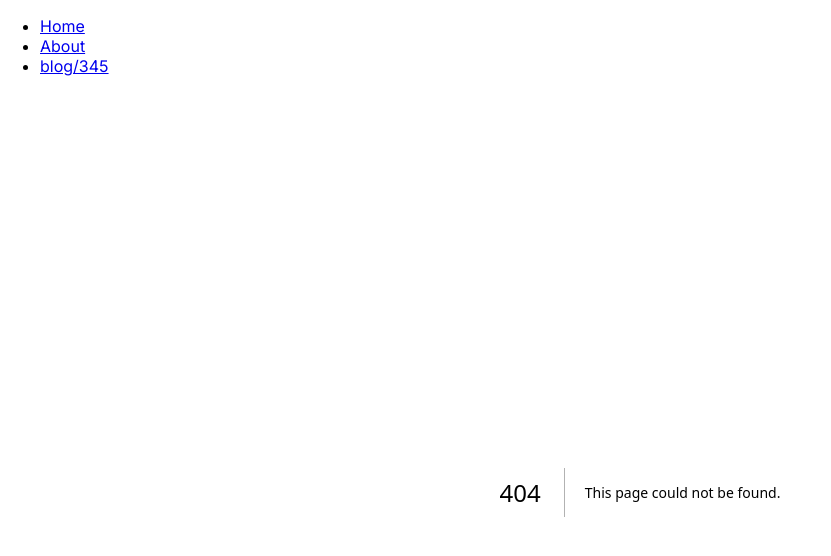
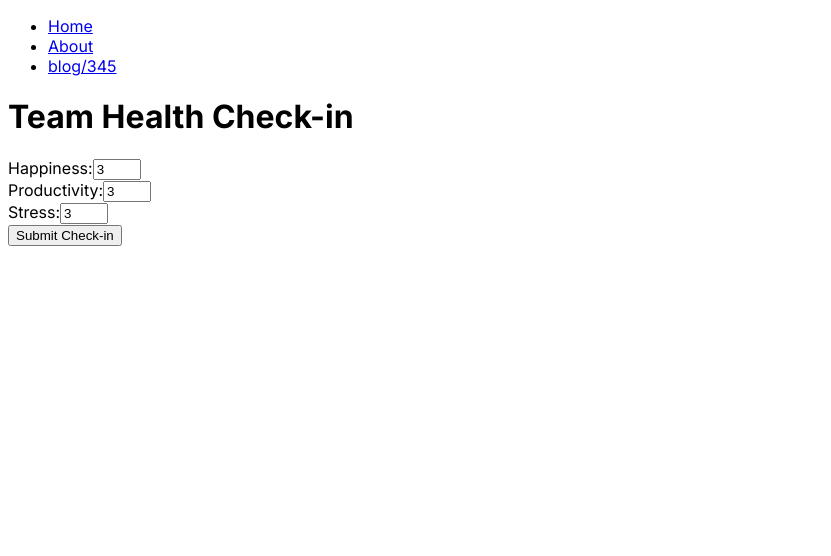
Before and after one commit to axxcident/health-test, a Next.js app: page /checkin-page in a window 1280 px wide. Before the commit this address had no page. Shown: the top 556 px of the page, without its empty margins (0-831 px from the left). Built offline with nearby package versions, Linux system fonts and the light colour scheme.

Commit message:
nu funkar det att getta/posta i entries

```diff
--- /dev/null
+++ b/app/api/checkin-entries/route.ts
@@ -0,0 +1,56 @@
+import { sql } from '@vercel/postgres';
+import { NextResponse } from 'next/server';
+
+export async function POST(request: Request) {
+  const { session_id, user_id, team_id, happiness, productivity, stress, comment } = await request.json();
+
+  try {
+    const result = await sql`
+      INSERT INTO checkin_entries (session_id, user_id, team_id, happiness, productivity, stress, comment)
+      VALUES (${session_id}, ${user_id}, ${team_id}, ${happiness}, ${productivity}, ${stress}, ${comment})
+      RETURNING *;
+    `;
+
+    return NextResponse.json({ entry: result.rows[0] }, { status: 200 });
+  } catch (error) {
+    console.error('Error:', error);
+    return NextResponse.json({ error }, { status: 500 });
+  }
+}
+
+
+// Error handling
+// export async function POST(request: Request) {
+//   const { happiness, productivity, stress } = await request.json();
+
+//   try {
+//     console.log('SQL Query:', sql`
+//       INSERT INTO checkin_entries (happiness, productivity, stress)
+//       VALUES (${happiness}, ${productivity}, ${stress})
+//       RETURNING *;
+//     `);
+
+//     const result = await sql`
+//       INSERT INTO checkin_entries (happiness, productivity, stress)
+//       VALUES (${happiness}, ${productivity}, ${stress})
+//       RETURNING *;
+//     `;
+
+//     console.log('Result:', result);
+
+//     return NextResponse.json({ entry: result.rows[0] }, { status: 200 });
+//   } catch (error) {
+//     console.error('Error:', error);
+//     return NextResponse.json({ error }, { status: 500 });
+//   }
+// }
+
+
+export async function GET(request: Request) {
+  try {
+    const checkin_entries = await sql`SELECT * FROM checkin_entries;`;
+    return NextResponse.json({ checkin_entries: checkin_entries.rows }, { status: 200 });
+  } catch (error) {
+    return NextResponse.json({ error }, { status: 500 });
+  }
+}
--- /dev/null
+++ b/app/checkin-form.tsx
@@ -0,0 +1,86 @@
+"use client";
+import React, { useState } from 'react';
+
+const CheckinForm = () => {
+  const [happiness, setHappiness] = useState(3); // Assume a default value of 3 for each question
+  const [productivity, setProductivity] = useState(3);
+  const [stress, setStress] = useState(3);
+
+  const handleFormSubmit = async (e : React.FormEvent<HTMLFormElement>) => {
+    e.preventDefault();
+
+    try {
+      const response = await fetch('/api/checkin-entries', {
+        method: 'POST',
+        headers: {
+          'Content-Type': 'application/json',
+        },
+        body: JSON.stringify({
+          happiness: happiness,
+          productivity: productivity,
+          stress: stress,
+        }),
+      });
+
+      if (response.ok) {
+        // Check-in entry was successfully submitted
+        console.log('Check-in submitted successfully!');
+      } else {
+        // Handle error
+        console.error('Error submitting check-in:', response.status);
+      }
+    } catch (error) {
+      console.error('Error submitting check-in:', error);
+    }
+  };
+
+  return (
+    <div>
+      <h1>Team Health Check-in</h1>
+      <form onSubmit={handleFormSubmit}>
+        <label>
+          Happiness:
+          <input
+            type="number"
+            value={happiness}
+            onChange={(e) => setHappiness(parseInt(e.target.value))}
+            min="1"
+            max="5"
+            required
+          />
+        </label>
+        <br />
+
+        <label>
+          Productivity:
+          <input
+            type="number"
+            value={productivity}
+            onChange={(e) => setProductivity(parseInt(e.target.value))}
+            min="1"
+            max="5"
+            required
+          />
+        </label>
+        <br />
+
+        <label>
+          Stress:
+          <input
+            type="number"
+            value={stress}
+            onChange={(e) => setStress(parseInt(e.target.value))}
+            min="1"
+            max="5"
+            required
+          />
+        </label>
+        <br />
+
+        <button type="submit">Submit Check-in</button>
+      </form>
+    </div>
+  );
+};
+
+export default CheckinForm;
--- /dev/null
+++ b/app/checkin-page/page.tsx
@@ -0,0 +1,12 @@
+import React from 'react';
+import CheckinForm from '../checkin-form';
+
+const CheckinPage = () => {
+  return (
+    <div>
+      <CheckinForm />
+    </div>
+  );
+};
+
+export default CheckinPage;
--- a/app/layout.tsx
+++ b/app/layout.tsx
@@ -33,7 +33,6 @@ export default function RootLayout({
         </nav>
         {children}
         </body>
-      {/* <body className={inter.className}>{children}</body> */}
     </html>
   );
 }
```
Also changed, not shown: app/api/checkings-entries/routes.ts (deleted).
